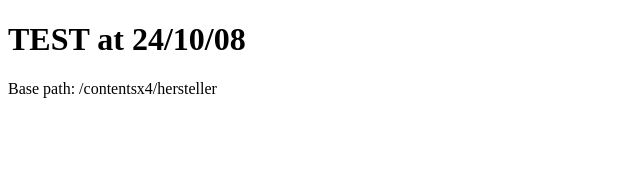
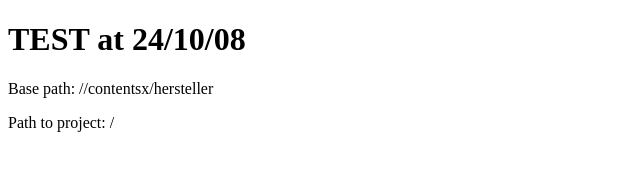
Before and after one commit to don-esteban/vercel-deployment-bug-reproduction, a Next.js app: page / in a window 1280 px wide. Shown: the top 182 px of the page, without its empty margins (0-640 px from the left). Built offline with nearby package versions, Linux system fonts and the light colour scheme.

Commit message:
Implement proposal from Vikhyath. Observe: It will deploy due to a typo.

```diff
--- a/app/page.tsx
+++ b/app/page.tsx
@@ -1,11 +1,12 @@
 import path from "path";
 
 export default async function Page() {
-  const base = path.join(process.cwd(), "contentsx4", "hersteller");
+  const base = `${process.cwd()}/contentsx/hersteller`;
   return (
     <div>
       <h1>TEST at 24/10/08</h1>
       <p>Base path: {base}</p>
+      <p>Path to project: {process.cwd()}</p>
     </div>
   );
 }
```
